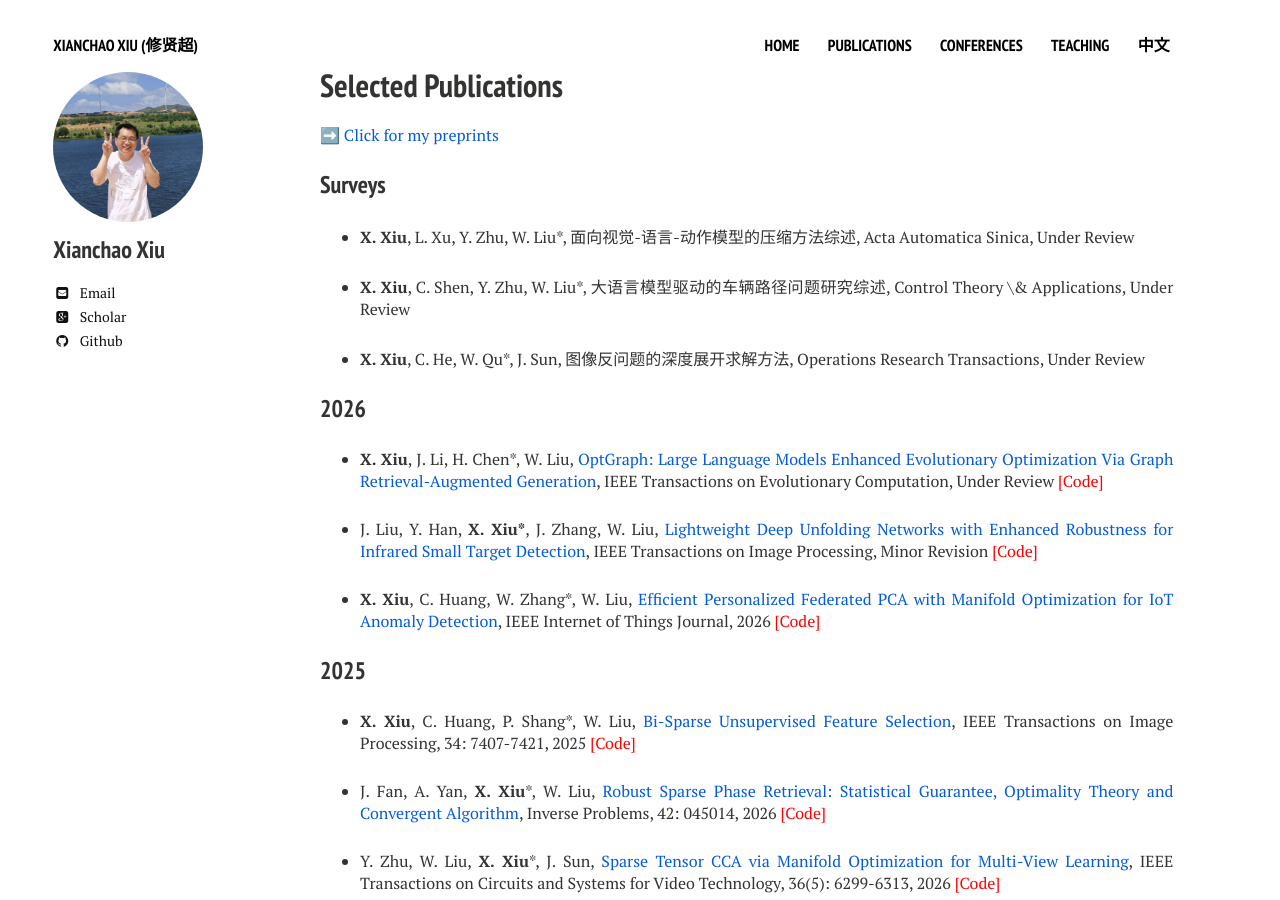
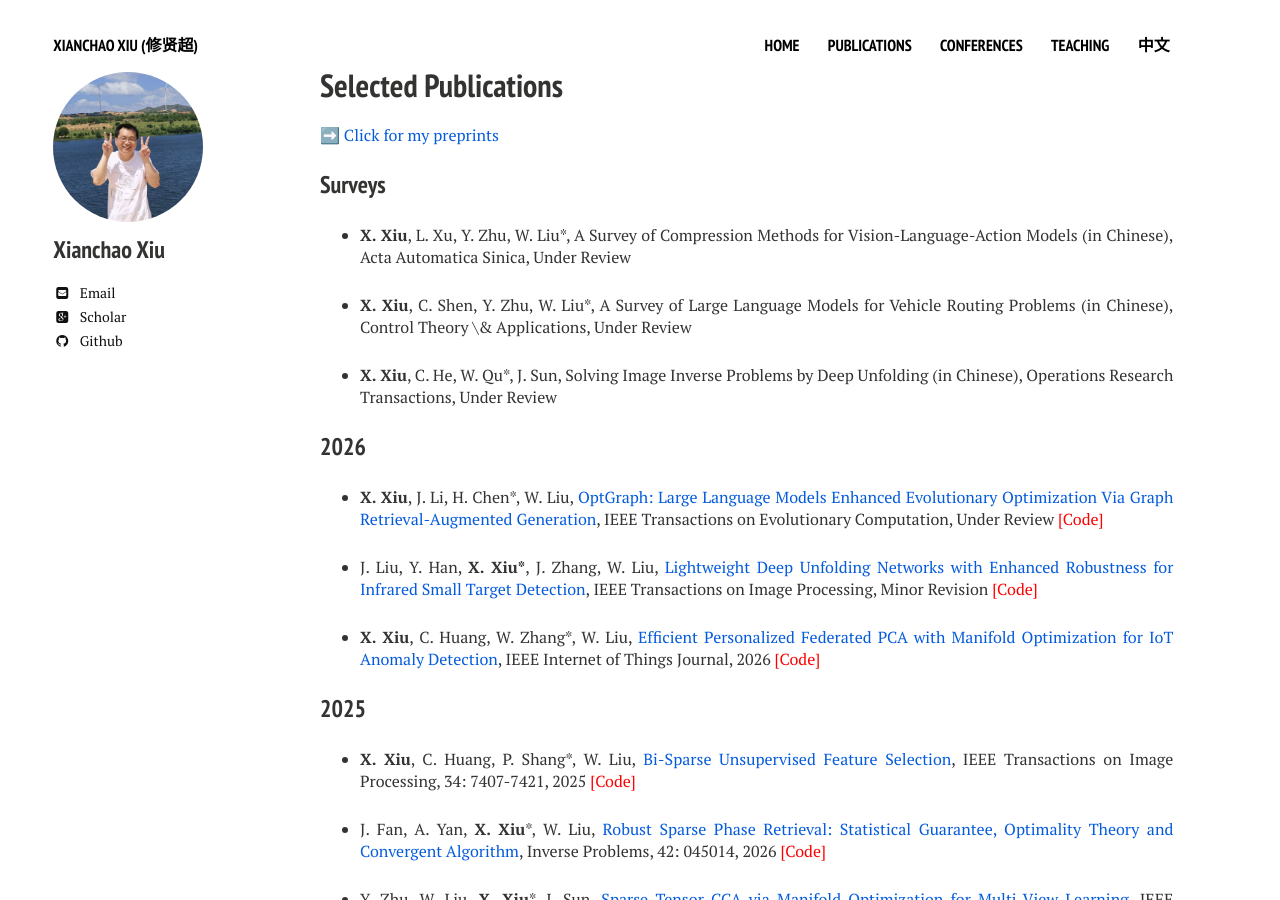
Before and after one commit to xianchaoxiu/xianchaoxiu.github.io, a Jekyll site: the page built from publications/index.md, in a window 1280 px wide and 900 px high. Built offline with Jekyll 4.4.1, drawn with Linux system fonts in a browser that asks for light colours; nearby versions of some CDN libraries.

Commit message:
Update index.md

```diff
--- a/publications/index.md
+++ b/publications/index.md
@@ -12,11 +12,11 @@ share: false
 
 ### Surveys
 
-* <b>X. Xiu</b>, L. Xu, Y. Zhu, W. Liu*, 面向视觉-语言-动作模型的压缩方法综述, Acta Automatica Sinica, Under Review
+* <b>X. Xiu</b>, L. Xu, Y. Zhu, W. Liu*, A Survey of Compression Methods for Vision-Language-Action Models (in Chinese), Acta Automatica Sinica, Under Review
 
-* <b>X. Xiu</b>, C. Shen, Y. Zhu, W. Liu*, 大语言模型驱动的车辆路径问题研究综述, Control Theory \& Applications, Under Review
+* <b>X. Xiu</b>, C. Shen, Y. Zhu, W. Liu*, A Survey of Large Language Models for Vehicle Routing Problems (in Chinese), Control Theory \& Applications, Under Review
 
-* <b>X. Xiu</b>, C. He, W. Qu*, J. Sun, 图像反问题的深度展开求解方法, Operations Research Transactions, Under Review
+* <b>X. Xiu</b>, C. He, W. Qu*, J. Sun, Solving Image Inverse Problems by Deep Unfolding (in Chinese), Operations Research Transactions, Under Review
 
 
 ### 2026
```
